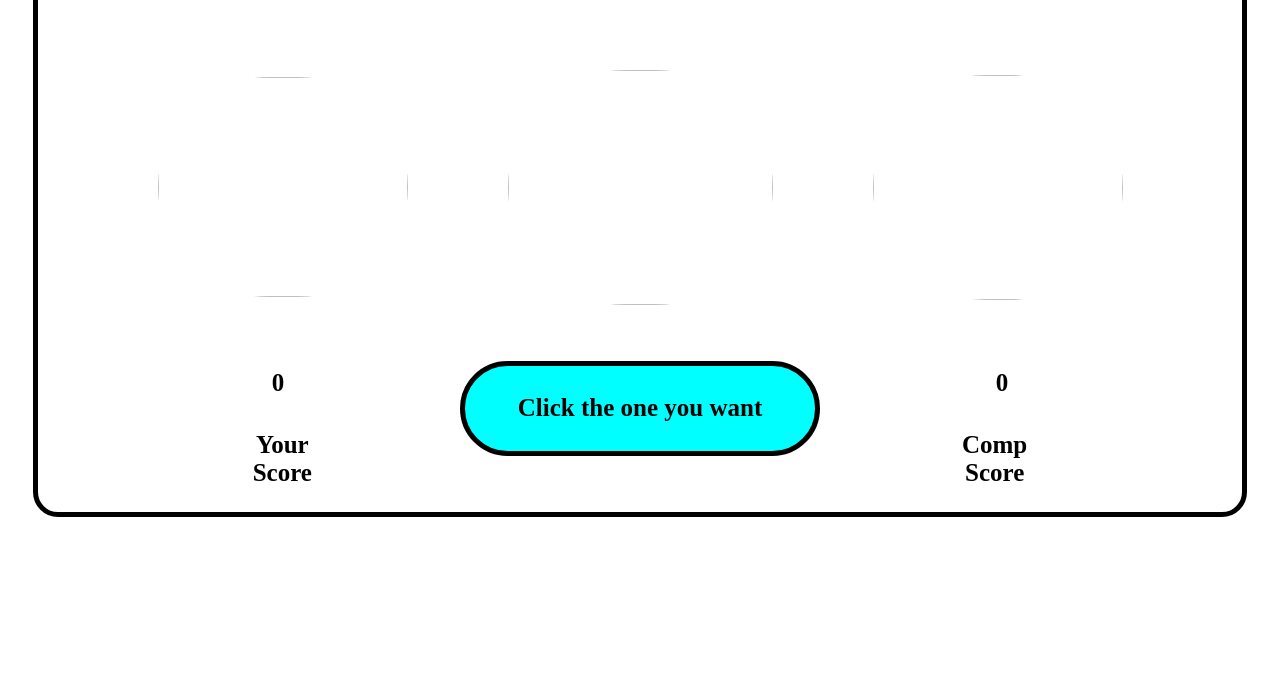
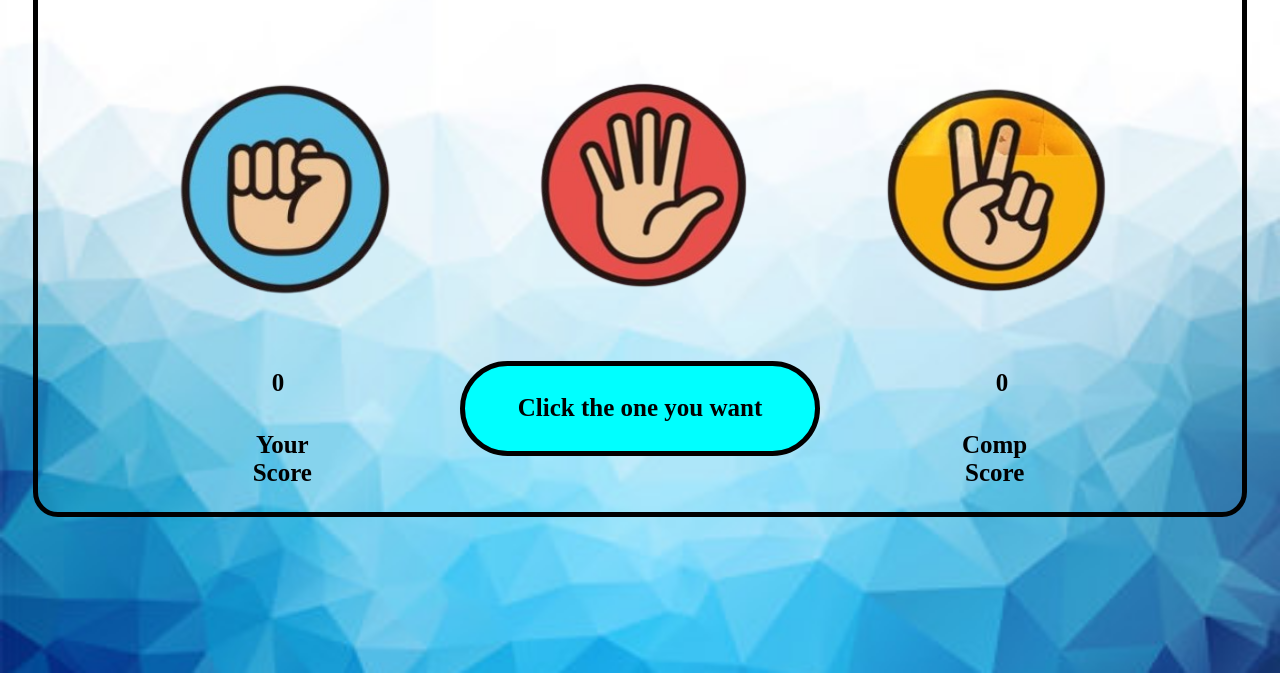
Before and after one commit to Vaishnavi22Thakur/Rock-Paper-and-Scissors-Game, a plain HTML site: page index.html in a window 1280 px wide. Shown: the part 127-800 px from the top of the page. Drawn offline with nearby package versions, Linux system fonts and the light colour scheme.

Commit message:
Update index.html and styles1.css

```diff
--- a/index.html
+++ b/index.html
@@ -11,13 +11,13 @@
         <h1>Rock Paper Scissors Game</h1>
         <div id="choices">
             <div>
-                <img id="rock" src="rock.jpg">
+                <img id="rock" src="Images/rock.jpg">
             </div>
             <div>
-                <img id="paper" src="paper.jpg">
+                <img id="paper" src="Images/paper.jpg">
             </div>
             <div>
-                <img id="scissors" src="scissors.jpg">
+                <img id="scissors" src="Images/scissors.jpg">
             </div>
         </div>
         <div id="score">
--- a/styles1.css
+++ b/styles1.css
@@ -1,5 +1,5 @@
 body{
-    background-image:url("back.jpg");
+    background-image:url("Images/back.jpg");
     background-size: cover;
 }
 #container{
```
